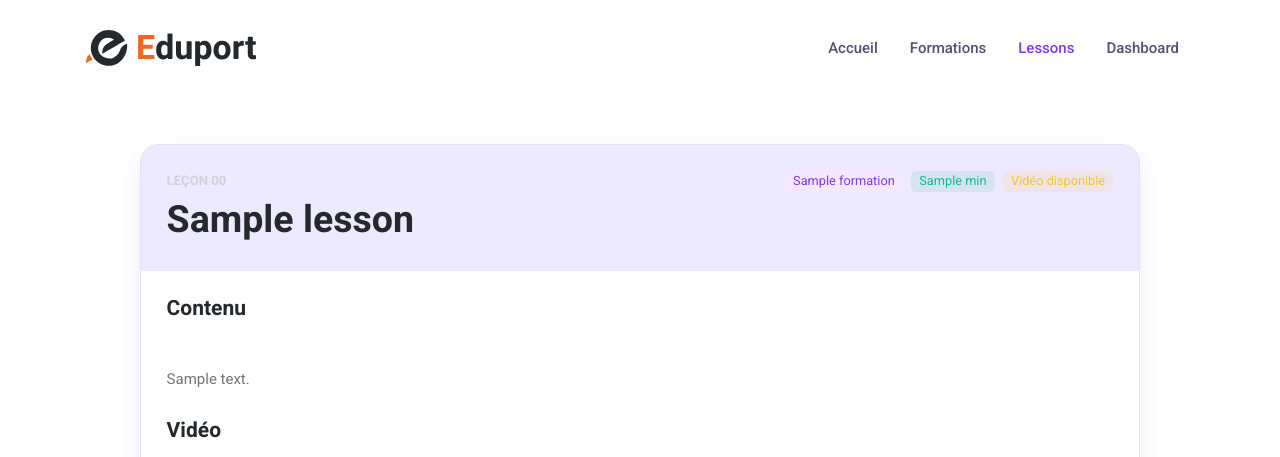
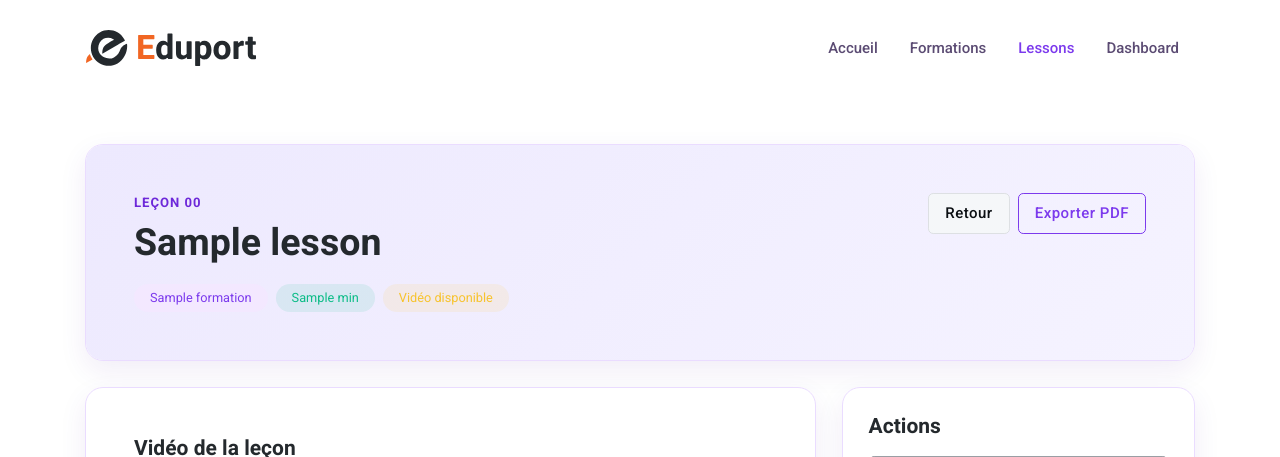
Before and after one commit to molka10/Esprit-PIDEV-3A24-2526-FINORA, a Symfony app: template templates/lesson/show.html.twig in a window 1280 px wide. Shown: the top 457 px of the page. Run offline with Twig, Linux system fonts and the light colour scheme; the template is opened without the code that fills it: most values are stand-ins (such as "Sample title", 1, 10 or a date in 2020); some libraries are stand-ins or nearby versions.

```diff
--- a/templates/lesson/show.html.twig
+++ b/templates/lesson/show.html.twig
@@ -32,41 +32,53 @@
 <main>
     <section class="py-5">
         <div class="container">
-            <div class="mx-auto" style="max-width: 1000px;">
-                <div class="card border-0 shadow-sm overflow-hidden">
-                    <div class="p-4" style="background:#ede9fe;">
+            <div class="mx-auto" style="max-width: 1200px;">
+
+                <div class="card border-0 shadow-sm overflow-hidden mb-4">
+                    <div class="p-4 p-md-5" style="background: linear-gradient(135deg, #ede9fe 0%, #f5f3ff 100%);">
                         <div class="d-flex justify-content-between align-items-start flex-wrap gap-3">
                             <div>
-                                <div class="small text-muted fw-bold mb-2">
-                                    LEÇON {{ '%02d'|format(lesson.ordre) }}
+                                <div class="small text-uppercase fw-bold mb-2" style="letter-spacing: 1px; color: #6d28d9;">
+                                    Leçon {{ '%02d'|format(lesson.ordre) }}
                                 </div>
-                                <h1 class="h2 mb-0">{{ lesson.titre }}</h1>
-                            </div>
+                                <h1 class="h2 mb-3 fw-bold text-dark">{{ lesson.titre }}</h1>
 
                                 <div class="d-flex gap-2 flex-wrap">
-                                <span class="badge bg-primary bg-opacity-10 text-primary">
+                                    <span class="badge rounded-pill px-3 py-2 bg-primary bg-opacity-10 text-primary">
                                         {{ lesson.formation ? lesson.formation.titre : 'Formation inconnue' }}
                                     </span>
-                                <span class="badge bg-success bg-opacity-10 text-success">
+
+                                    <span class="badge rounded-pill px-3 py-2 bg-success bg-opacity-10 text-success">
                                         {{ lesson.dureeMinutes }} min
                                     </span>
+
                                     {% if lesson.videoUrl %}
-                                    <span class="badge bg-warning bg-opacity-10 text-warning">
+                                        <span class="badge rounded-pill px-3 py-2 bg-warning bg-opacity-10 text-warning">
                                             Vidéo disponible
                                         </span>
                                     {% endif %}
                                 </div>
                             </div>
+
+                            <div class="d-flex gap-2 flex-wrap">
+                                <a href="{{ path('app_lessons') }}" class="btn btn-light border">
+                                    Retour
+                                </a>
+
+                                <a href="{{ path('app_lesson_pdf', {'id': lesson.id}) }}" class="btn btn-outline-primary">
+                                    Exporter PDF
+                                </a>
+                            </div>
+                        </div>
+                    </div>
                 </div>
 
-                    <div class="card-body p-4">
-                        <h3 class="h5 mb-3">Contenu</h3>
-                        <div class="mb-4" style="white-space: pre-line; line-height: 1.8;">
-                            {{ lesson.contenu ?: 'Aucun contenu disponible.' }}
-                        </div>
-
+                <div class="row g-4">
+                    <div class="col-lg-8">
+                        <div class="card border-0 shadow-sm mb-4">
+                            <div class="card-body p-4 p-md-5">
                                 {% if lesson.videoUrl %}
-                            <h3 class="h5 mb-3">Vidéo</h3>
+                                    <h3 class="h5 mb-3 fw-bold">Vidéo de la leçon</h3>
 
                                     {% set isYoutube = lesson.youTubeVideoId is not null %}
 
@@ -79,12 +91,12 @@
                                                 title="YouTube video player"
                                                 frameborder="0"
                                                 allowfullscreen
-                                        style="border-radius:12px;">
+                                                style="border-radius: 16px;">
                                             </iframe>
                                         </div>
                                     {% elseif lesson.isUploadedVideo %}
                                         <div class="mb-4">
-                                    <video controls style="width:100%; border-radius:12px;">
+                                            <video controls style="width: 100%; border-radius: 16px;">
                                                 <source src="{{ asset('uploads/lessons/videos/' ~ lesson.videoUrl) }}">
                                                 Votre navigateur ne supporte pas la lecture vidéo.
                                             </video>
@@ -98,7 +110,20 @@
                                     {% endif %}
                                 {% endif %}
 
-                        <div class="d-flex gap-2 flex-wrap mt-4">
+                                <h3 class="h5 mb-3 fw-bold">Contenu</h3>
+                                <div class="fs-6 text-secondary" style="white-space: pre-line; line-height: 1.9;">
+                                    {{ lesson.contenu ?: 'Aucun contenu disponible.' }}
+                                </div>
+                            </div>
+                        </div>
+                    </div>
+
+                    <div class="col-lg-4">
+                        <div class="card border-0 shadow-sm" style="position: sticky; top: 100px;">
+                            <div class="card-body p-4">
+                                <h3 class="h5 fw-bold mb-3">Actions</h3>
+
+                                <div class="d-grid gap-2">
                                     <a href="{{ path('app_lessons') }}" class="btn btn-secondary">
                                         Retour aux lessons
                                     </a>
@@ -112,11 +137,52 @@
                                     <a href="{{ path('app_lesson_pdf', {'id': lesson.id}) }}" class="btn btn-outline-primary">
                                         Exporter en PDF
                                     </a>
+
+                                    <a href="{{ path('app_lesson_related_videos', {'id': lesson.id}) }}" class="btn btn-warning">
+                                        🎥 Vidéos recommandées
+                                    </a>
+                                </div>
+
+                                <hr class="my-4">
+
+                                <div>
+                                    <h4 class="h6 fw-bold mb-3">Informations</h4>
+
+                                    <div class="mb-3">
+                                        <div class="small text-muted">Formation</div>
+                                        <div class="fw-semibold">
+                                            {{ lesson.formation ? lesson.formation.titre : 'Formation inconnue' }}
+                                        </div>
+                                    </div>
+
+                                    <div class="mb-3">
+                                        <div class="small text-muted">Ordre</div>
+                                        <div class="fw-semibold">Leçon {{ '%02d'|format(lesson.ordre) }}</div>
+                                    </div>
+
+                                    <div class="mb-3">
+                                        <div class="small text-muted">Durée</div>
+                                        <div class="fw-semibold">{{ lesson.dureeMinutes }} minutes</div>
+                                    </div>
+
+                                    <div>
+                                        <div class="small text-muted">Vidéo</div>
+                                        <div class="fw-semibold">
+                                            {% if lesson.videoUrl %}
+                                                Disponible
+                                            {% else %}
+                                                Non disponible
+                                            {% endif %}
                                         </div>
                                     </div>
                                 </div>
                             </div>
                         </div>
+                    </div>
+                </div>
+
+            </div>
+        </div>
     </section>
 </main>
 {% endblock %}
```
Lines whose indentation alone changed are shown as unchanged.
